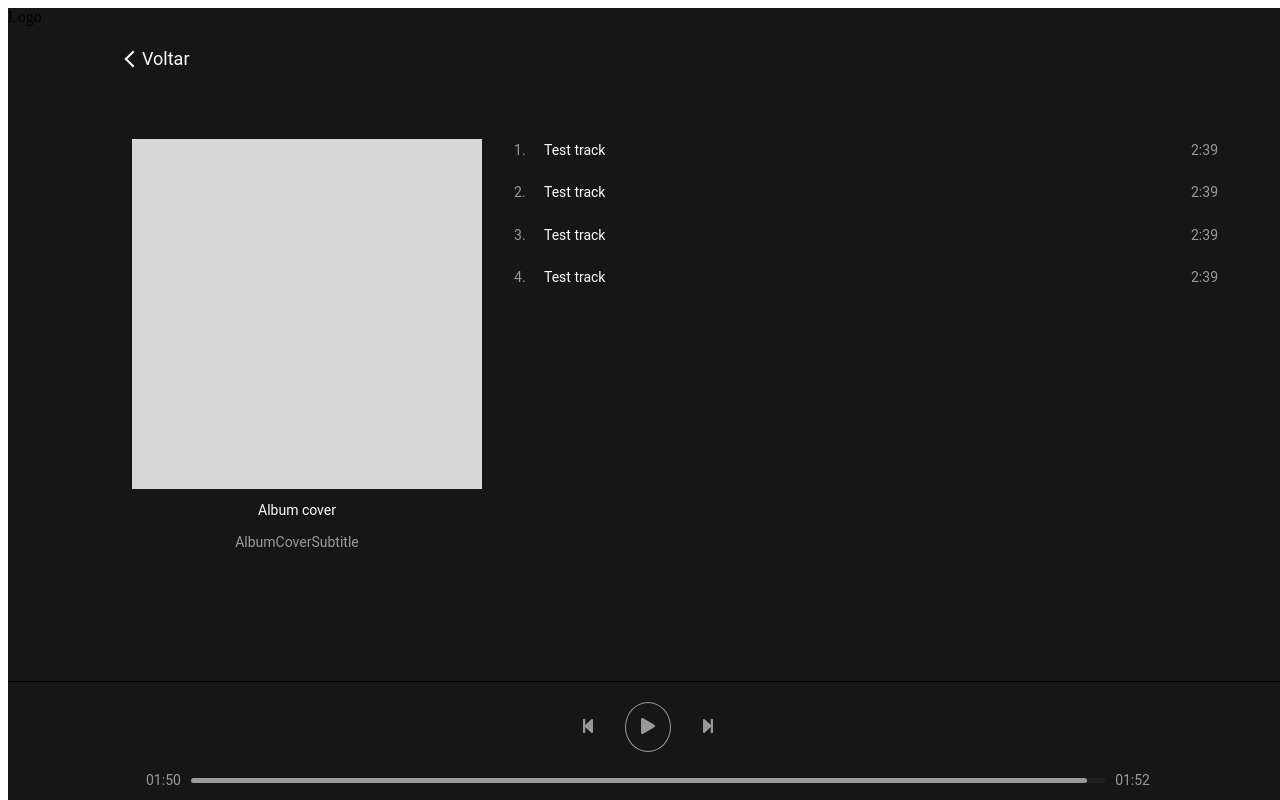
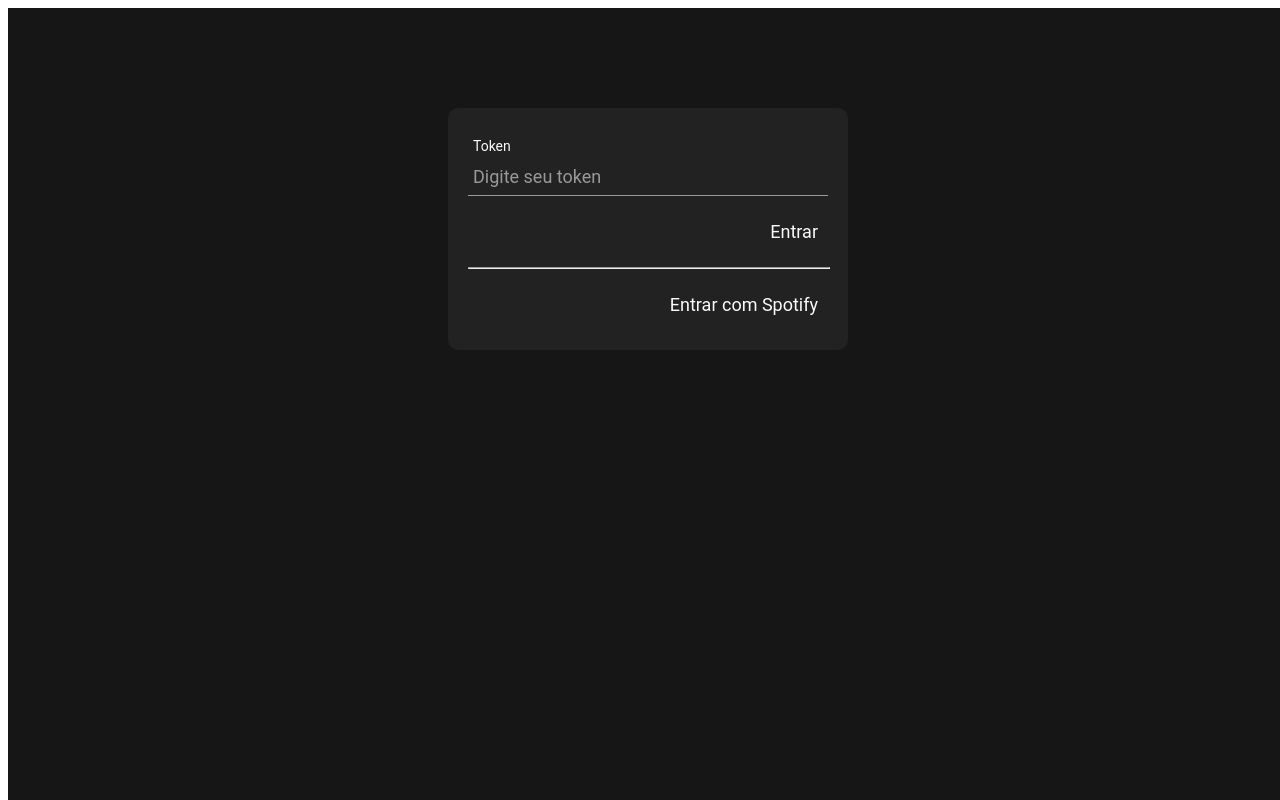
Before and after one commit to yurigodke/xpotify, a React app: page /login in a window 1280 px wide. Built offline with nearby package versions, Linux system fonts and the light colour scheme; the HTML template or start-up script is replaced by a standard one.

Commit message:
Adds base login

```diff
--- a/components/button/index.js
+++ b/components/button/index.js
@@ -5,14 +5,19 @@ import style from "./index.scss";
 
 class Button extends PureComponent {
   render() {
-    const { children } = this.props;
+    const { children, action } = this.props;
 
-    return <button className={style["button"]}>{children}</button>;
+    return (
+      <button className={style["button"]} onClick={action}>
+        {children}
+      </button>
+    );
   }
 }
 
 Button.propTypes = {
-  children: PropTypes.string
+  children: PropTypes.string,
+  action: PropTypes.func
 };
 
 export default Button;
--- a/index.js
+++ b/index.js
@@ -3,4 +3,4 @@ import ReactDOM from "react-dom";
 
 import App from "Pages";
 
-ReactDOM.render(<App></App>, document.getElementById("app"));
+ReactDOM.render(<App />, document.getElementById("app"));
--- a/modules/formLogin/index.js
+++ b/modules/formLogin/index.js
@@ -6,28 +6,24 @@ import style from "./index.scss";
 
 import { Input, Button } from "Components";
 
-function FormLogin({}) {
+function FormLogin({ spotifyLogin }) {
   return (
     <div className={style["formLogin"]}>
       <Input
         className={style["formLogin__input"]}
-        title="Email"
-        name="email"
-        type="email"
-        placeHolder="Digite seu e-mail"
-      />
-      <Input
-        className={style["formLogin__input"]}
-        title="Senha"
-        email="password"
-        type="password"
-        placeHolder="Digite sua senha"
+        title="Token"
+        name="token"
+        placeHolder="Digite seu token"
       />
       <Button>Entrar</Button>
+      <hr className={style["formLogin__orBar"]} />
+      <Button action={spotifyLogin}>Entrar com Spotify</Button>
     </div>
   );
 }
 
-FormLogin.propTypes = {};
+FormLogin.propTypes = {
+  spotifyLogin: PropTypes.func
+};
 
 export default FormLogin;
--- a/modules/formLogin/index.scss
+++ b/modules/formLogin/index.scss
@@ -14,4 +14,20 @@
   &__input {
     margin-bottom: 20px;
   }
+
+  &__orBar {
+    position: relative;
+    width: 100%;
+    margin: 20px 0;
+
+    &:before {
+      top: -9px;
+      left: 50%;
+      position: absolute;
+      content: "ou";
+      transform: translateX(-50%);
+      background: $boxBackgroundColor;
+      padding: 0 5px;
+    }
+  }
 }
--- a/package.json
+++ b/package.json
@@ -20,7 +20,8 @@
     "express": "^4.17.1",
     "prop-types": "^15.7.2",
     "react": "^16.13.1",
-    "react-dom": "^16.13.1"
+    "react-dom": "^16.13.1",
+    "react-router-dom": "^5.2.0"
   },
   "devDependencies": {
     "@babel/core": "^7.10.2",
--- /dev/null
+++ b/pages/codeProcessor/index.js
@@ -0,0 +1,28 @@
+import React from "react";
+
+import { withRouter } from "react-router";
+
+const CodeProcessor = ({ history }) => {
+  const paramsString = location.search;
+  const searchParams = new URLSearchParams(paramsString);
+
+  const code = searchParams.get("code");
+
+  if (code) {
+    const authUrl = "https://accounts.spotify.com/api/token";
+    const authParams = {
+      grant_type: "authorization_code",
+      code,
+      redirect_uri: "http://localhost:3000/getToken"
+    };
+
+    const queryParams = new URLSearchParams(authParams).toString();
+
+    console.log(authUrl + "?" + queryParams);
+    history.push("/");
+  }
+
+  return <div>a</div>;
+};
+
+export default withRouter(CodeProcessor);
--- a/pages/index.js
+++ b/pages/index.js
@@ -1,14 +1,29 @@
 import React from "react";
+import { BrowserRouter as Router, Route } from "react-router-dom";
 
+import Home from "./home";
 import Login from "./login";
-import Home from "./home";
 import Detail from "./detail";
+import CodeProcessor from "./codeProcessor";
 
 function App() {
   return (
-    <>
-      <Detail />
-    </>
+    <Router>
+      <>
+        <Route exact path="/">
+          <Home />
+        </Route>
+        <Route path="/login">
+          <Login />
+        </Route>
+        <Route path="/getToken">
+          <CodeProcessor />
+        </Route>
+        <Route path="/detail">
+          <Detail />
+        </Route>
+      </>
+    </Router>
   );
 }
 
--- a/pages/login/index.js
+++ b/pages/login/index.js
@@ -1,14 +1,30 @@
 import React, { PureComponent } from "react";
+
+import { withRouter } from "react-router";
 
 import { Guide, FormLogin } from "Modules";
 
 class Login extends PureComponent {
+  spotifyLogin = () => {
+    const { history } = this.props;
+    const authUrl = "https://accounts.spotify.com/authorize";
+    const authParams = {
+      client_id: "572e7b660de04c5abadd226e419843e2",
+      response_type: "code",
+      redirect_uri: "http://localhost:3000/getToken"
+    };
+
+    const queryParams = new URLSearchParams(authParams).toString();
+
+    history.push(authUrl + "?" + queryParams);
+  };
+
   render() {
     const guideElements = {
-      content: <FormLogin />
+      content: <FormLogin spotifyLogin={this.spotifyLogin} />
     };
     return <Guide {...guideElements} />;
   }
 }
 
-export default Login;
+export default withRouter(Login);
```
Also changed, not shown: 1 other file (tests, documents, lock files or other folders).
